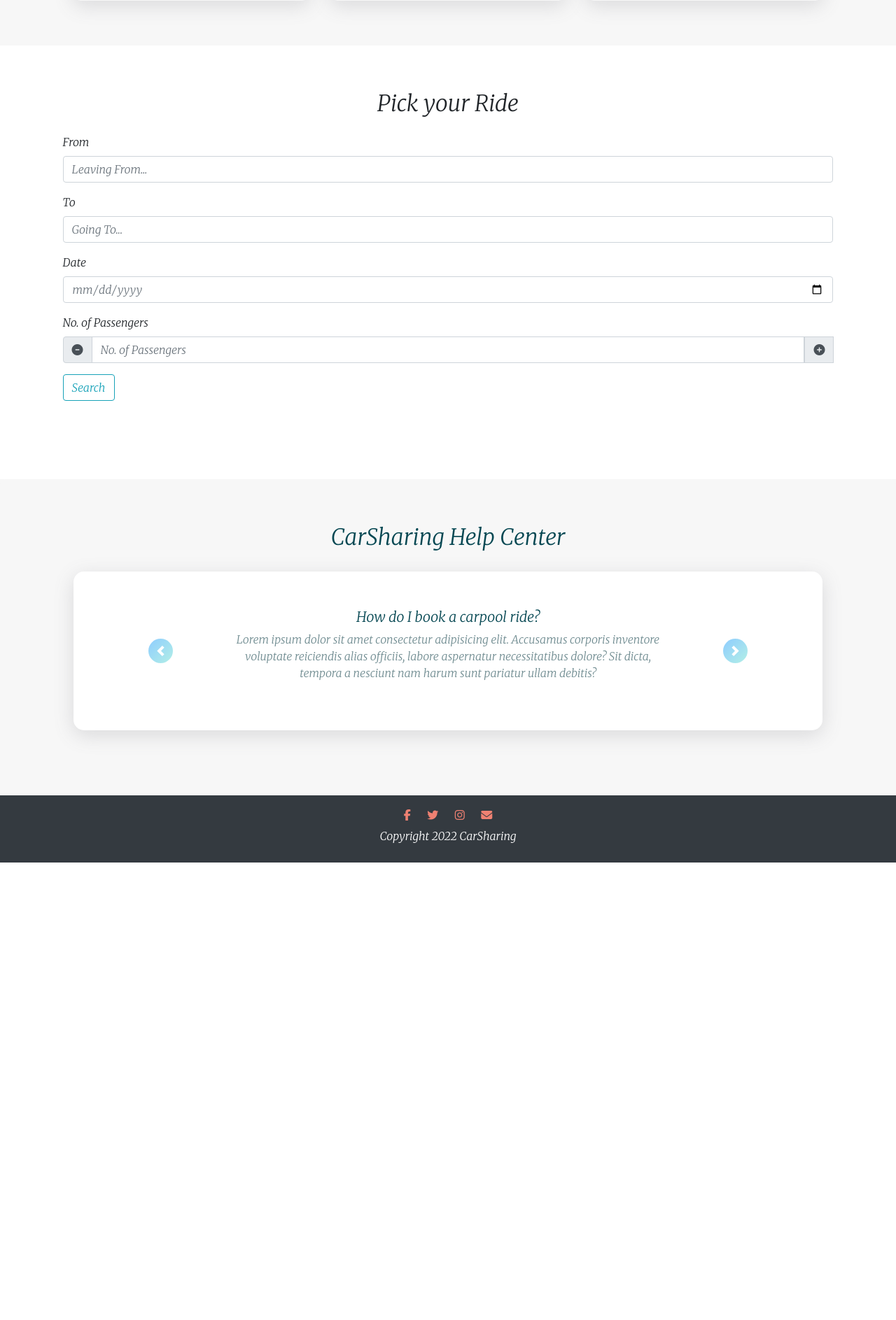
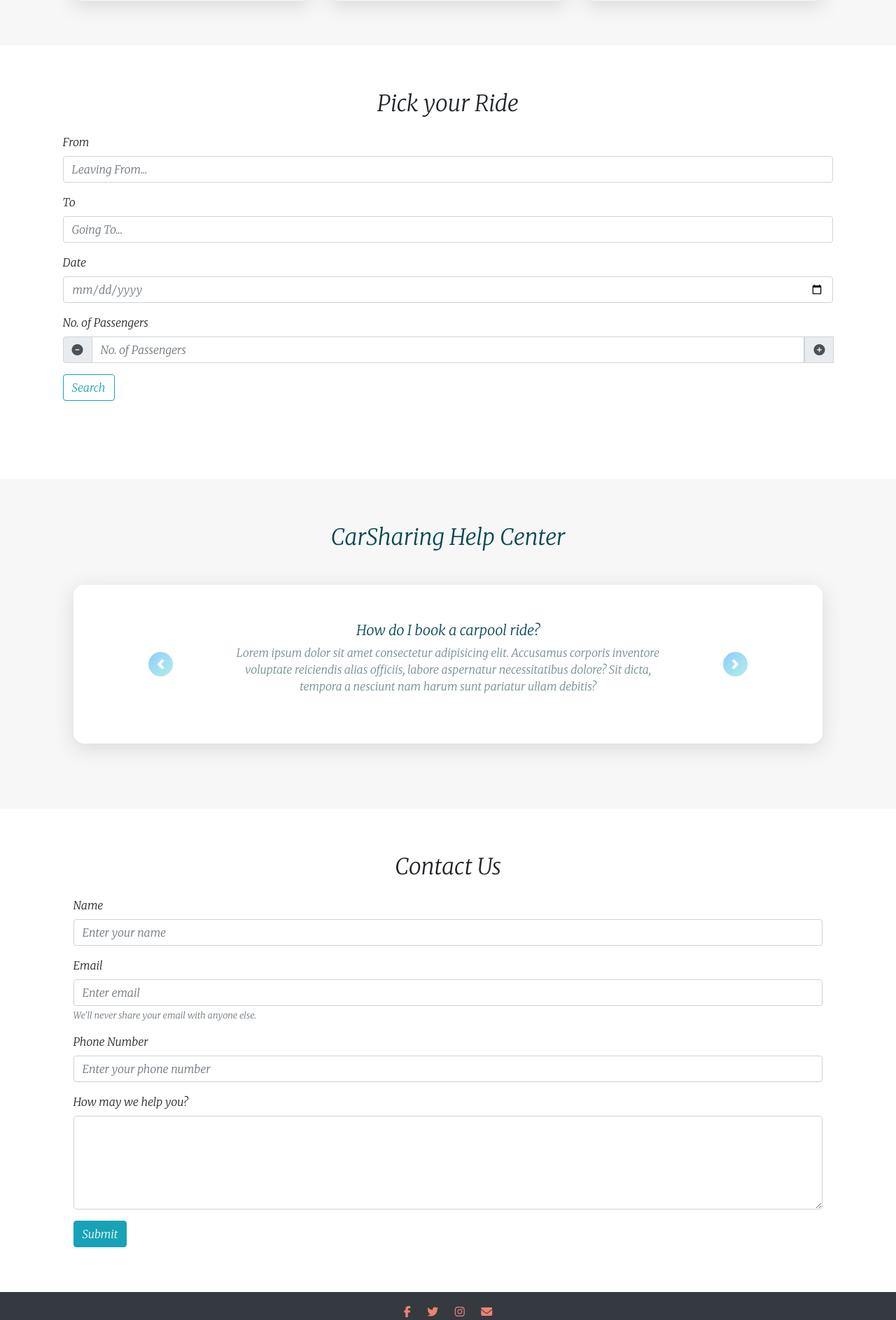
Before and after one commit to bajpaiayush0128/django-car-sharing, a Django app: page / in a window 1280 px wide. Shown: the part 1193-3080 px from the top of the page at 70% size. Before the commit the page ends 2426 px from the top, so only its background shows below. Run offline with Django 4.2, Linux system fonts and the light colour scheme; some libraries are stand-ins or nearby versions.

Commit message:
created contact model and added contact-us page

```diff
--- a/home/admin.py
+++ b/home/admin.py
@@ -1,5 +1,5 @@
 from django.contrib import admin
-from .models import Post, Profile
+from .models import Post, Profile, Contact
 
 # Register your models here.
 
@@ -10,3 +10,4 @@ class PostAdmin(admin.ModelAdmin):
 
 admin.site.register(Post, PostAdmin)
 admin.site.register(Profile, PostAdmin)
+admin.site.register(Contact)
--- a/home/static/style.css
+++ b/home/static/style.css
@@ -183,6 +183,10 @@ background-size: cover;
   margin: auto;
 }
 
+#contact-us{
+  padding: 5% 7%;
+}
+
 /* Footer Section */
 
 #footer {
--- a/home/templates/homepage.html
+++ b/home/templates/homepage.html
@@ -129,7 +129,7 @@ active
     <div class="container">
 
         <div id="testimonial-carousel" class="carousel slide" data-ride="false">
-            <h2>CarSharing Help Center</h2>
+            <h2 class="pb-4">CarSharing Help Center</h2>
             <div class="carousel-inner my-4">
                 <div class="carousel-item active">
                     <h5>How do I book a carpool ride?</h5>
@@ -196,4 +196,35 @@ active
         </div>
     </div>
 </section>
+
+<section id="contact-us" style="background: #fff;">
+    <div class="container d-block">
+      <h2 class="text-center">Contact Us</h2>
+      <form action="{% url 'home:contact' %}" method="POST" class="text-left">
+        {% csrf_token %}
+        <div class="form-group pt-3">
+          <label for="name">Name</label>
+          <input type="text" name="name" class="form-control" id="name" placeholder="Enter your name">
+        </div>
+        <div class="form-group">
+          <label for="email">Email</label>
+          <input type="email" name="email" class="form-control" id="email" aria-describedby="emailHelp"
+            placeholder="Enter email">
+          <small id="emailHelp" class="form-text text-muted">We'll never share your email with anyone
+            else.</small>
+        </div>
+
+        <div class="form-group">
+          <label for="phone">Phone Number</label>
+          <input type="tel" name="phone" class="form-control" id="phone" placeholder="Enter your phone number">
+        </div>
+
+        <div class="form-group">
+          <label for="desc">How may we help you?</label>
+          <textarea class="form-control" name="desc" id="desc" rows="5"></textarea>
+        </div>
+        <button type="submit" class="btn btn-info">Submit</button>
+      </form>
+    </div>
+  </section>
 {% endblock content %}
--- a/home/templates/navbar.html
+++ b/home/templates/navbar.html
@@ -6,16 +6,16 @@
   </button>
 
   <div class="collapse navbar-collapse" id="navbarContent">
-    <ul class="navbar-nav ml-auto">
+    <ul class="navbar-nav mx-auto">
       <li class="nav-item {% block homeactive %}{% endblock homeactive %}">
         <a class="nav-link" href="{% url 'home:home' %}">Home <span class="sr-only">(current)</span></a>
       </li>
       <li class="nav-item {% block rideactive %}{% endblock rideactive %}">
         <a class="nav-link" href="{% url 'home:pickRide' %}">Pick Your Ride</a>
       </li>
-      {% comment %} <li class="nav-item {% block contactactive %}{% endblock contactactive %}">
-        <a class="nav-link" href="/contact">Contact</a>
-      </li> {% endcomment %}
+      <li class="nav-item {% block contactactive %}{% endblock contactactive %}">
+        <a class="nav-link" href="{% url 'home:contact' %}">Contact</a>
+      </li>
     </ul>
     <div>
       {% if user.is_authenticated %}
--- a/home/urls.py
+++ b/home/urls.py
@@ -16,4 +16,5 @@ urlpatterns = [
     path('decrease_counter/<int:pk>/',
          views.decrease_counter, name='decrease_counter'),
     path('activate/<uidb64>/<token>/', views.activate, name="activate"),
+    path('contact/', views.contact, name='contact'),
 ]
--- a/home/views.py
+++ b/home/views.py
@@ -1,11 +1,11 @@
-from django.shortcuts import render
+from django.shortcuts import render, redirect
 from django.contrib.auth.forms import UserCreationForm
 from django.contrib import messages
 from django.contrib.auth.models import User
 from django.contrib.auth import authenticate, login, logout
 from django.db.models import Q
 from django.db.models import F
-from .models import Post
+from .models import *
 from car_sharing import settings
 from django.core.mail import send_mail, EmailMessage
 from django.contrib.sites.shortcuts import get_current_site
@@ -21,6 +21,18 @@ def home(request):
 
 def pickRide(request):
     return render(request, "pickRide.html")
+
+def contact(request):
+    if request.method=='POST':
+        name= request.POST.get('name')
+        email= request.POST.get('email')
+        phone= request.POST.get('phone')
+        desc= request.POST.get('desc')
+
+        instance = Contact(name=name, email=email, phone=phone, desc=desc)
+        instance.save()
+        messages.success(request, "Your query has been saved")
+    return render(request, "contact.html")
 
 
 def PubRide(request):
```
Also changed, not shown: home/models.py (+11 -0 lines), home/templates/contact.html (added, +36 -0 lines), home/migrations/0003_contact.py (added).
